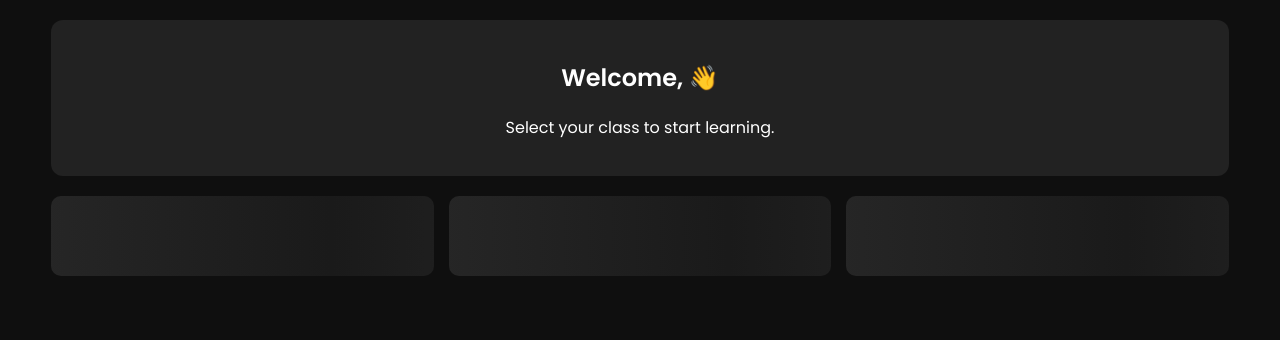
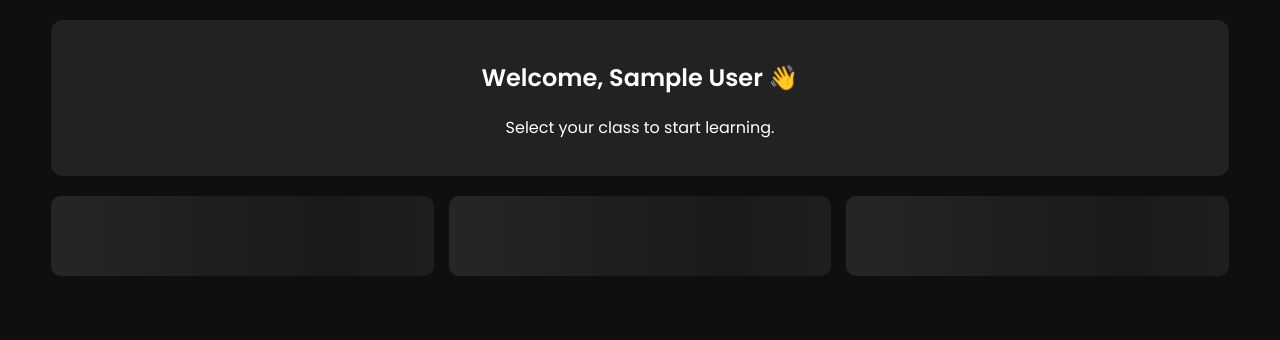
Before and after one commit to Rahul-web087/GyanaGhar, a Flask app: page /dashboard in a window 1280 px wide. Shown: the part 90-430 px from the top of the page. Run offline with Flask 3, Linux system fonts and the light colour scheme; the visitor is signed in with stand-in values (Sample User, id 1); data comes from the database, SQL or seed files in the repository; data that the repository does not hold is empty.

Commit message:
dashbord

```diff
--- a/templates/dashboard.html
+++ b/templates/dashboard.html
@@ -1449,7 +1449,7 @@ text-decoration:none;
 <!-- WELCOME -->
 <div class="welcome-card">
 <h2>
-Welcome, {{ current_user.username if current_user.is_authenticated else "User" }} 👋
+Welcome, {{ current_user.name or current_user.email }} 👋
 </h2>
 <p>Select your class to start learning.</p>
 </div>
```
